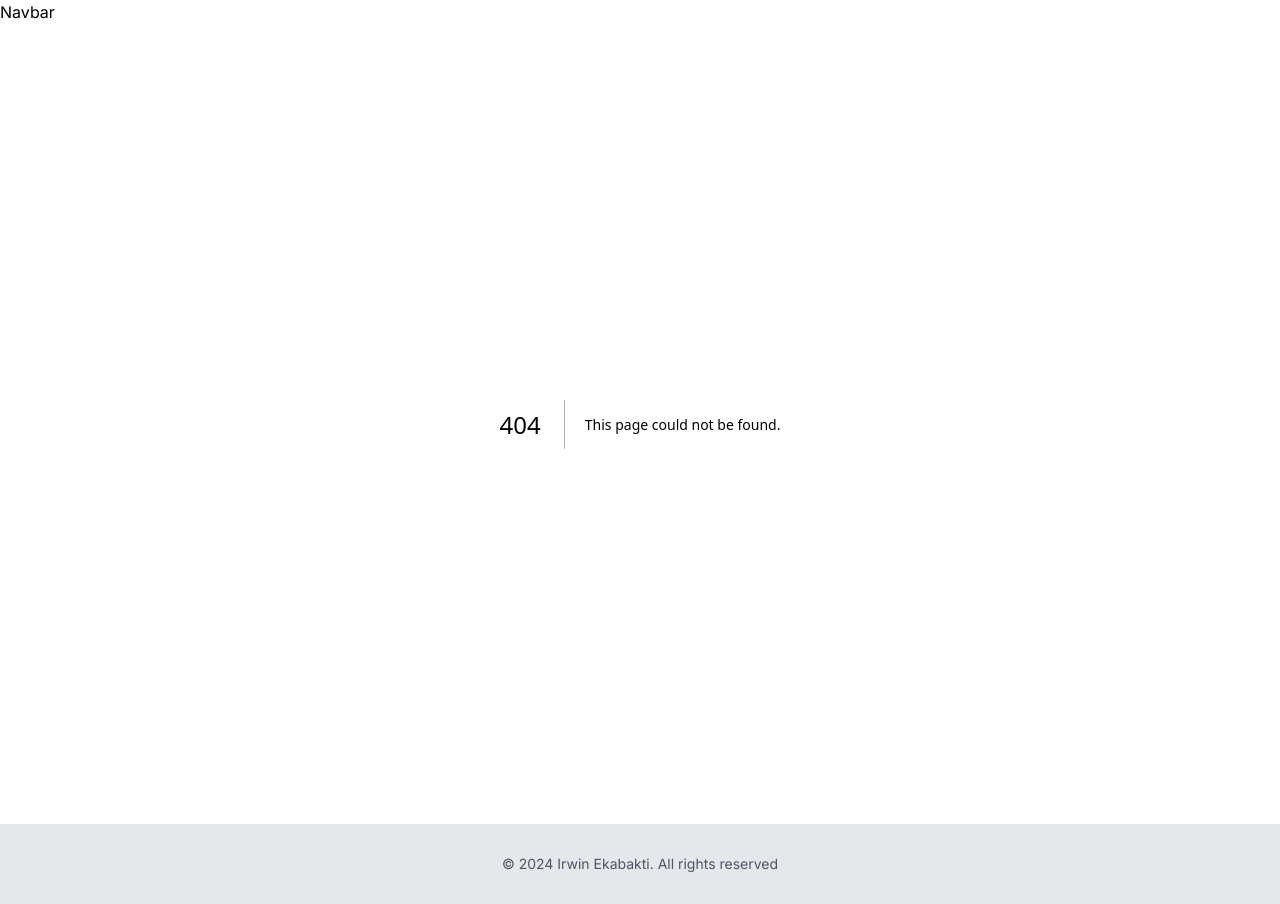
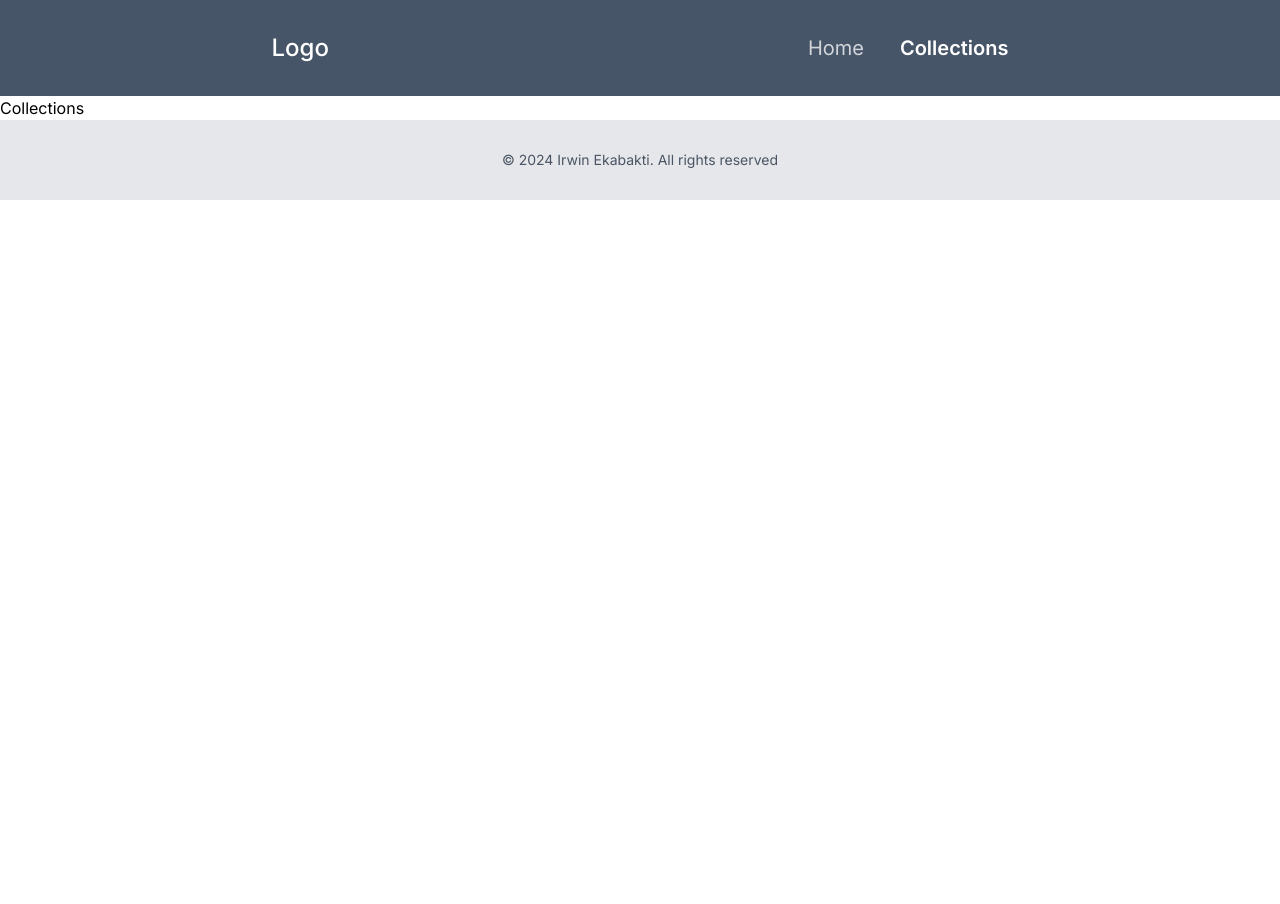
Before and after one commit to irwinekabakti/test-anime-list, a Next.js app: page /collections in a window 1280 px wide. Before the commit this address had no page. After the commit the page ends 800 px from the top, so only its background shows below. Built offline with nearby package versions, Linux system fonts and the light colour scheme.

Commit message:
add:(Navbar)

```diff
--- /dev/null
+++ b/app/(home)/page 2.tsx
@@ -0,0 +1,9 @@
+import Image from "next/image";
+
+export default function Home() {
+  return (
+    <div>
+      <h1>Test</h1>
+    </div>
+  );
+}
--- a/app/(shared)/Footer.tsx
+++ b/app/(shared)/Footer.tsx
@@ -5,13 +5,13 @@ const Footer: React.FC = () => {
   const year = date.getFullYear();
 
   return (
-    <div className="w-full h-20 bg-gray-200">
+    <footer className="w-full h-20 bg-gray-200">
       <div className="flex justify-center items-center h-full px-3">
         <p className="text-gray-600 text-sm">
           © {year} Irwin Ekabakti. All rights reserved
         </p>
       </div>
-    </div>
+    </footer>
   );
 };
 
--- a/app/(shared)/Navbar.tsx
+++ b/app/(shared)/Navbar.tsx
@@ -1,7 +1,88 @@
-import React from "react";
+"use client";
 
-const Navbar: React.FC = () => {
-  return <div>Navbar</div>;
+import React, { useState } from "react";
+import Link from "next/link";
+import { usePathname, useRouter } from "next/navigation";
+
+const items = [
+  { label: "Home", path: "/" },
+  { label: "Collections", path: "/collections" },
+];
+
+const Navbar = () => {
+  const [isOpen, setIsOpen] = useState(false);
+  const pathname = usePathname();
+  const router = useRouter();
+  const isHomePage = pathname === "/";
+
+  const handleClick = (path: string) => {
+    router.push(path);
+    setIsOpen(false);
+  };
+
+  return (
+    <nav
+      className={`px-4 md:px-8 w-full bg-slate-600 h-24 flex items-center justify-between md:justify-around mx-auto text-white`}>
+      <Link
+        href="/"
+        className="flex items-center gap-3 text-2xl font-medium text-white">
+        Logo
+      </Link>
+      <div className="hidden md:flex items-center gap-9">
+        {items.map((item) => (
+          <Link
+            key={item.label}
+            href={item.path}
+            className={`text-xl text-white ${
+              pathname === item.path
+                ? "opacity-100 font-semibold"
+                : "opacity-75 font-normal"
+            }`}>
+            {item.label}
+          </Link>
+        ))}
+      </div>
+
+      <div className="block md:hidden relative">
+        <div
+          onClick={() => setIsOpen((prev) => !prev)}
+          className="size-8 flex flex-col items-center justify-center gap-2">
+          <div
+            className={`h-1 w-full transition duration-300 ease-in ${
+              isHomePage ? "bg-white" : "bg-[#fff]"
+            } ${isOpen ? "-rotate-45 translate-y-3" : "rotate-0"}`}></div>
+          <div
+            className={`h-1 w-full transition duration-300 ease-in ${
+              isHomePage ? "bg-white" : "bg-[#fff]"
+            } ${isOpen ? "opacity-0" : "opacity-100"}`}></div>
+          <div
+            className={`h-1 w-full transition duration-300 ease-in ${
+              isHomePage ? "bg-white" : "bg-[#fff]"
+            } ${isOpen ? "rotate-45 -translate-y-3" : "rotate-0"}`}></div>
+        </div>
+        <div
+          className={`absolute z-[99] top-full mt-4 right-0 w-48 bg-white flex flex-col items-center gap-4 p-8 rounded-xl transition-all duration-300 ${
+            isOpen
+              ? "scale-100 opacity-100"
+              : "scale-0 -translate-y-24 translate-x-16 overflow-hidden opacity-0"
+          }`}>
+          {items.map((item) => (
+            <Link
+              key={item.label}
+              onClick={() => handleClick(item.path)}
+              href={item.path}
+              className={`text-black ${
+                pathname === item.path
+                  ? "font-semibold"
+                  : "opacity-75 font-normal"
+              }`}>
+              {item.label}
+            </Link>
+          ))}
+        </div>
+      </div>
+    </nav>
+  );
 };
 
 export default Navbar;
--- /dev/null
+++ b/app/_components/Card 2.tsx
@@ -0,0 +1,11 @@
+import React from "react";
+
+const Card = () => {
+  return (
+    <div>
+      <h1>Test Card</h1>
+    </div>
+  );
+};
+
+export default Card;
--- /dev/null
+++ b/app/collections/page.tsx
@@ -0,0 +1,11 @@
+import React from "react";
+
+const Collections: React.FC = () => {
+  return (
+    <div>
+      <h1>Collections</h1>
+    </div>
+  );
+};
+
+export default Collections;
```
Also changed, not shown: app/(shared)/Footer 2.tsx (added), app/(shared)/Navbar 2.tsx (added).
